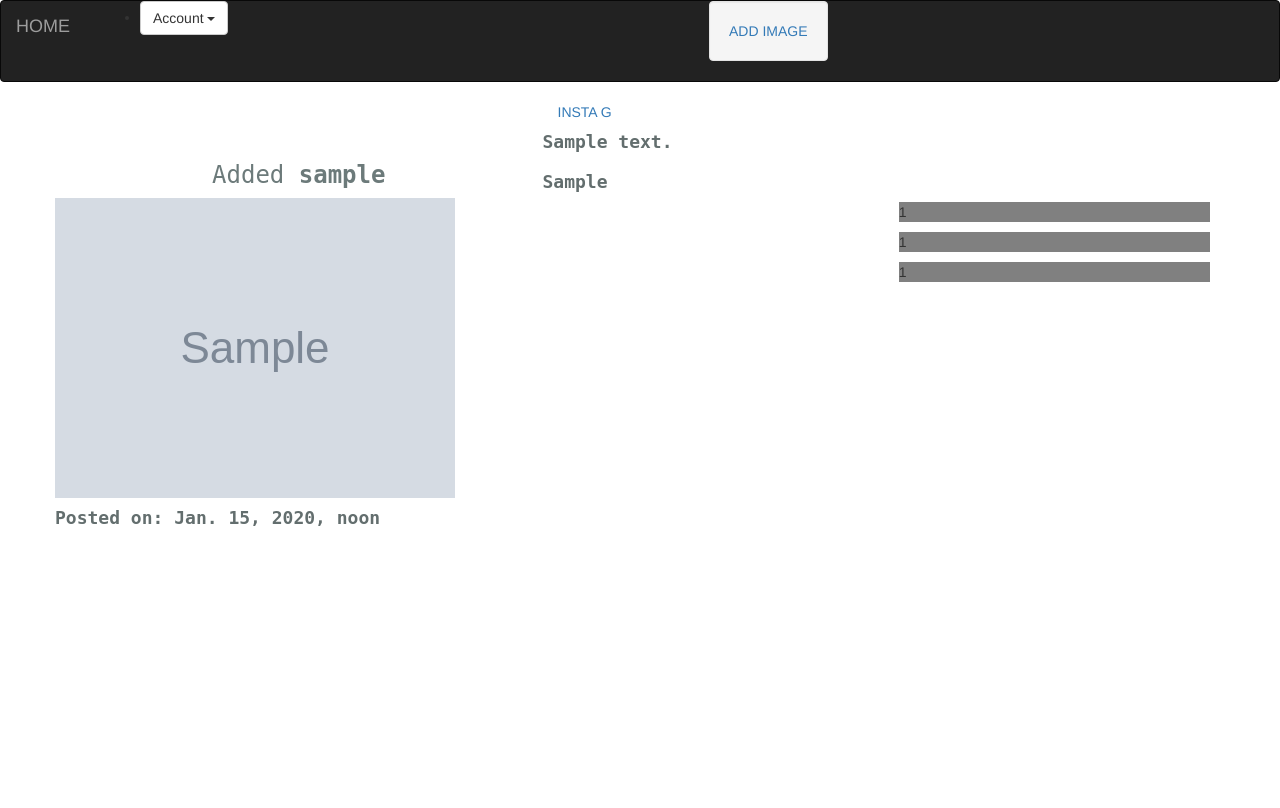
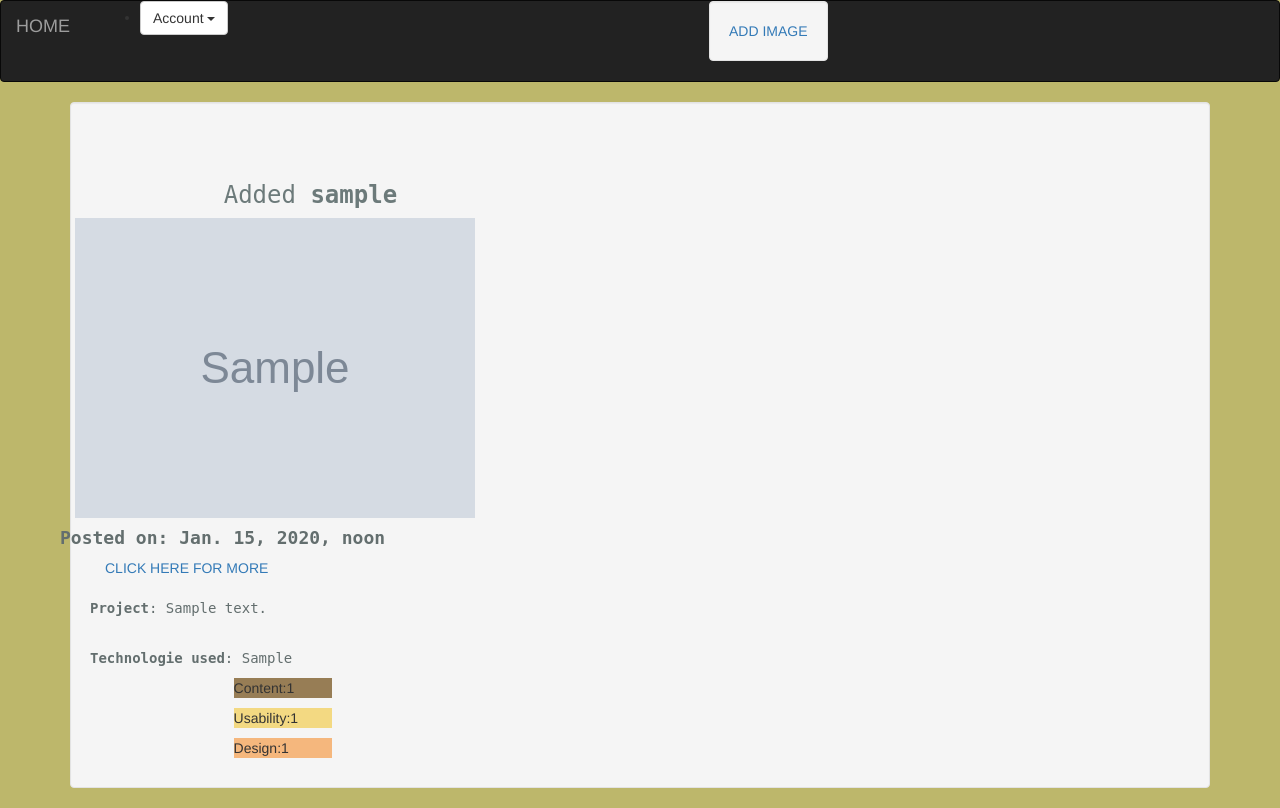
Before and after one commit to uwizeyeh/Awwwards, a Django app: page /images/1 in a window 1280 px wide. Before the commit the page ends 526 px from the top, so only its background shows below. Run offline with Django 3.2, Linux system fonts and the light colour scheme; a user stored in the database is signed in; tables that the repository leaves empty hold one stand-in row (values such as "Sample post"); grey boxes marked "Sample" are stand-in pictures; some libraries are stand-ins or nearby versions.

Commit message:
add vote

```diff
--- a/awwrds/templates/pro.html
+++ b/awwrds/templates/pro.html
@@ -2,9 +2,10 @@
 
  {% block content %}
 
- <body>
+ <body style="background-color:darkkhaki ">
 
  <div class="container">
+    <div class="well">
      <div class="row">
      <div class="col-md-5">
             <div class="row" style="color:rgb(108, 122, 122);font-family: monospace;">
@@ -15,7 +16,7 @@
 
         <div class="row">
             <img src="{{project.image.url}}"  class="img-responsive" alt="">
-        </div>
+
 
         <div class="row" style="color:rgb(99, 110, 110);font-family: monospace;">
             <h4 ><strong>Posted on: {{project.posted_on}}</strong></h4>
@@ -23,19 +24,19 @@
 
      </div>
      <div class="col-md-7">
-            <a href="{{project.project_url}}" target="_blank">INSTA G</a>
+            <a href="{{project.project_url}}" target="_blank">CLICK HERE FOR MORE</a>
             <div class="row" style="color:rgb(99, 110, 110);font-family: monospace;">
-                <h4 ><strong>{% autoescape on %}
-                    {{project.description| safe}}
+                <h2>{% autoescape on %} </h2>
+                    <p><strong> Project</strong>: {{project.description| safe}}</p>
                    {% endautoescape %}
-                </strong></h4>
+
             </div>
 
             <div class="row" style="color:rgb(99, 110, 110);font-family: monospace;">
-                <h4 ><strong>{% autoescape on %}
-                    {{project.technologies_used| safe}}
+                <h2 >{% autoescape on %}  </h2>
+                    <p><strong> Technologie used</strong>: {{project.technologies_used| safe}}</p>
                    {% endautoescape %}
-                </strong></h4>
+
             </div>
 
             <div class="row">
@@ -50,11 +51,11 @@
                     </div>
                     <div class="col-md-6">
 
-                        {% for hi in votes %}
+                        {% for vo in votes %}
 
-                        <p style="background-color: grey;">{{hi.content}}</p>
-                        <p style="background-color: gray;">{{hi.usability}}</p>
-                        <p style="background-color: grey;">{{hi.design}}</p>
+                        <p style="background-color: rgb(151, 125, 85);">Content:{{vo.content}}</p>
+                        <p style="background-color: rgb(243, 217, 130);">Usability:{{vo.usability}}</p>
+                        <p style="background-color: rgb(245, 183, 125);">Design:{{vo.design}}</p>
 
                         {% endfor %}
 
@@ -66,5 +67,7 @@
         {% endblock %}
      </div>
     </div>
+    </div>
+    </div>
 
 </body>
--- a/awwrds/views.py
+++ b/awwrds/views.py
@@ -77,7 +77,7 @@ def votes(request,id):
                 content = vote.cleaned_data['content']
                 rating = Votes(design=design,usability=usability,content=content,user=request.user,project=post)
                 rating.save()
-                return redirect('project')
+                return redirect(index)
     else:
         form = VotesForm()
         return render(request, 'vote.html', {"form":form,'post':post,'user':current_user,'votes':votes})
```
Also changed, not shown: awwrds/templates/index.html (+16 -18 lines), awwrds/templates/navbar.html (+13 -0 lines), awwrds/templates/vote.html (line endings or trailing spaces), media/images/gallery.png (added), media/images/gallery_W0OgS5V.png (added), media/images/m_MZCMvTw.jpeg (deleted), media/images/news.png (added), media/images/news_QqumtKu.png (added), media/images/quote.png (added), media/images/quote_NUcLuso.png (added).
